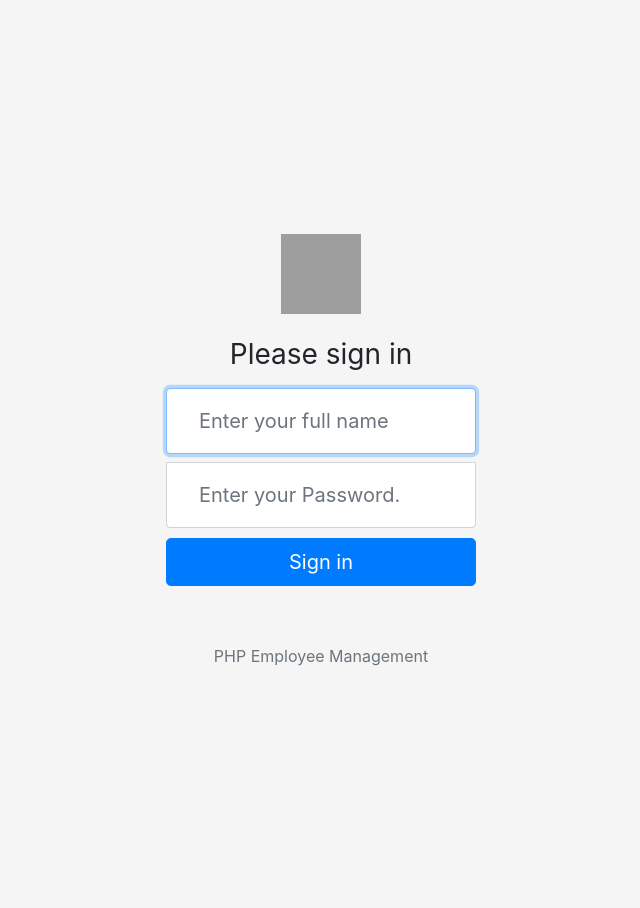
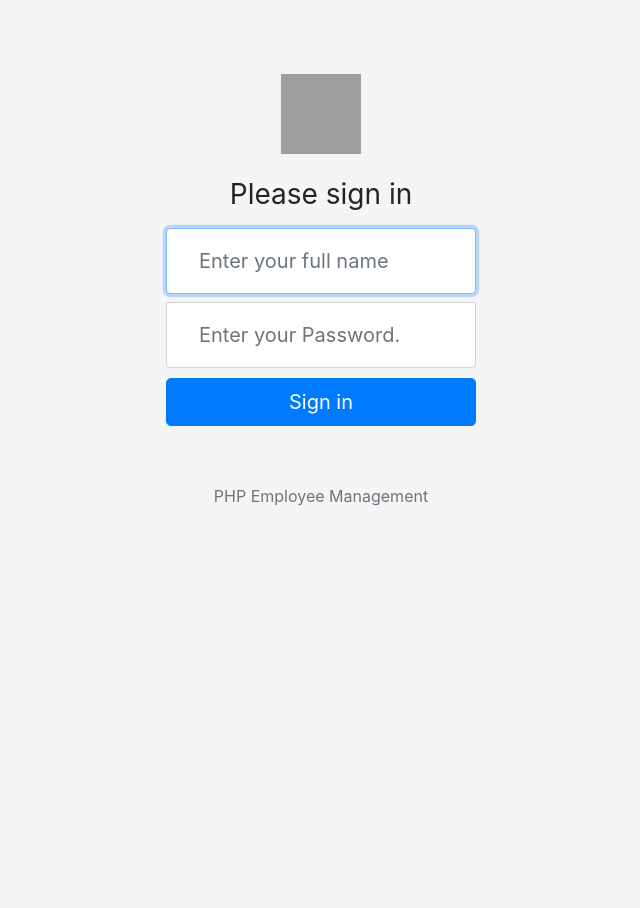
Before and after one commit to YaiGenes/php-employee-management-db, a PHP site: page / in a window 1280 px wide. Shown: the whole page, without its empty margins (319-959 px from the left). After the commit the page ends 506 px from the top, so only its background shows below. Run offline with PHP 8.4, Linux system fonts and the light colour scheme; some libraries are stand-ins or nearby versions; grey boxes are pictures that could not be loaded.

Commit message:
Deriverable version

```diff
--- a/assets/css/index.css
+++ b/assets/css/layout.css
@@ -1,6 +1,6 @@
 html,
 body {
-  padding-top: 7rem;
+  padding-top: 2rem;
   padding-bottom: 7rem;
   vertical-align: middle;
   background-color: #f5f5f5;
--- a/index.php
+++ b/index.php
@@ -14,7 +14,7 @@ session_start();
   <meta name="viewport" content="width=device-width, initial-scale=1.0" />
   <title>Employee Management</title>
   <link rel="stylesheet" href="./node_modules/bootstrap/dist/css/bootstrap.min.css" />
-  <link href="./assets/css/index.css" rel="stylesheet" />
+  <link href="./assets/css/layout.css" rel="stylesheet" />
   <script src="./node_modules/jquery/dist/jquery.min.js"></script>
   <!-- AJAX script -->
   <script src="https://ajax.googleapis.com/ajax/libs/jquery/3.5.1/jquery.min.js"></script>
--- a/src/employee.php
+++ b/src/employee.php
@@ -9,7 +9,7 @@
   <title>Employee Management</title>
 
   <link rel="stylesheet" href="../node_modules/bootstrap/dist/css/bootstrap.min.css">
-  <link href="../assets/css/main.css" rel="stylesheet" />
+  <link href="../assets/css/layout.css" rel="stylesheet" />
   <script src="../node_modules/jquery/dist/jquery.min.js"></script>
 </head>
 
```
